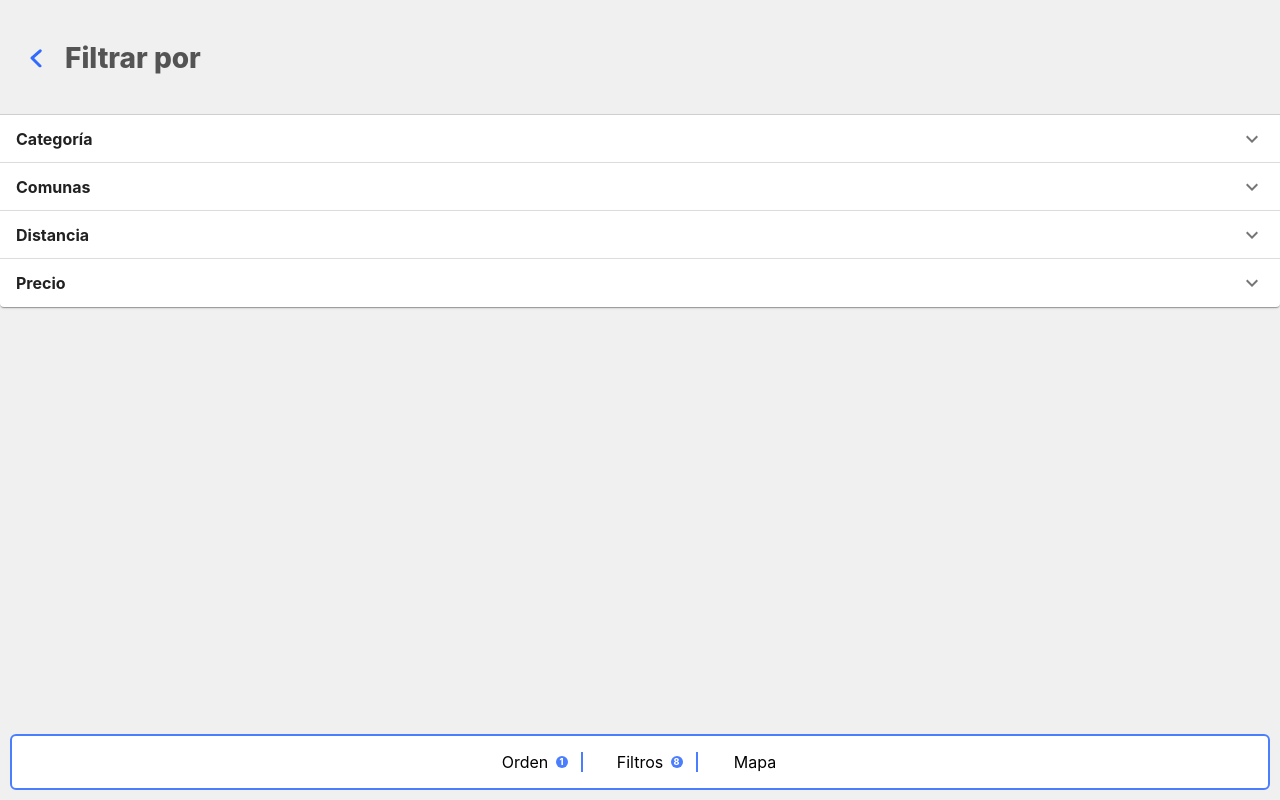
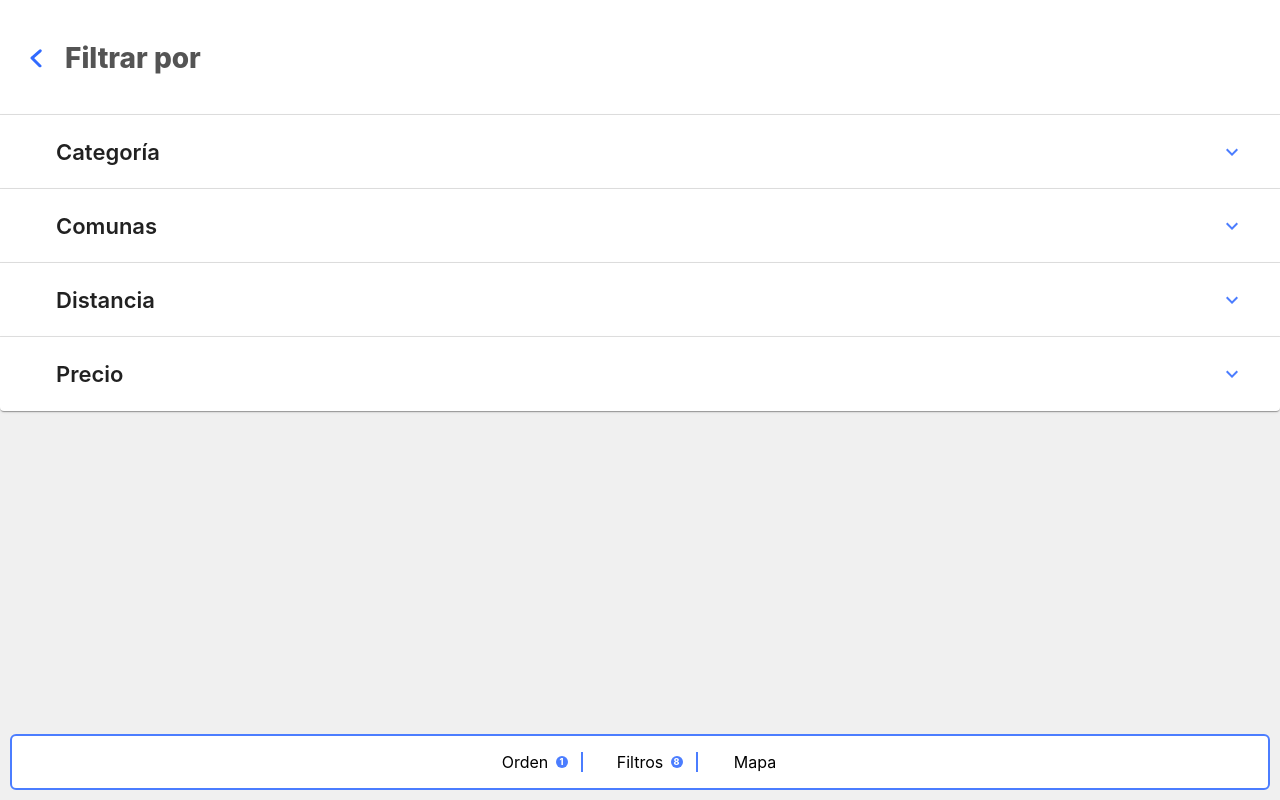
Before and after one commit to jotapixma/geolocationv2, a React (Create React App) app: page / in a window 1280 px wide. Built offline with nearby package versions, Linux system fonts and the light colour scheme.

Commit message:
fixing filter section style

```diff
--- a/src/assets/styles/components/GroupFilterSection.scss
+++ b/src/assets/styles/components/GroupFilterSection.scss
@@ -1,6 +1,7 @@
 $linear-gray : #979797;
 $font-gray-color: #78787A;
 $soft-black: #545454;
+$blue-custom: #4B7DFF;
 
 
 section.group-filter-section{
@@ -31,6 +32,7 @@ section.group-filter-section{
     height: 115px;
     display: flex;
     align-items: center;
+    background-color: #ffffff;
     padding-inline-start: 40px;
     .filter-title{
       padding-left: 25px;
@@ -49,10 +51,26 @@ section.group-filter-section{
       }
     }
   }
+  .MuiPaper-root{
+    padding: 0 20px 0 40px;
+    .MuiButtonBase-root{
+      .group-title{
+        font-size: 22px;
+        font-weight: 600;
+        margin: 12px 0;
+      }
+      span{
+        svg {color: $blue-custom; }
+      }
+      .MuiExpansionPanelSummary-content.Mui-expanded{
+        margin: 0;
+      }
+    }
+  }
   .categories-panel{
     .group-list{
       list-style: none;
-      padding-left: 20px;
+      padding-left: 0;
       li{
         text-align: left;
         padding: 5px 0;
--- a/src/components/GroupFilterSection.jsx
+++ b/src/components/GroupFilterSection.jsx
@@ -27,7 +27,7 @@ export default function SimpleExpansionPanel() {
           aria-controls="panel1a-content"
           id="panel1a-header"
         >
-          <h4>Categoría</h4>
+          <h2 className="group-title">Categoría</h2>
         </ExpansionPanelSummary>
         <ExpansionPanelDetails>
           <CategoryItem/>
@@ -39,7 +39,7 @@ export default function SimpleExpansionPanel() {
           aria-controls="panel1a-content"
           id="panel1a-header"
         >
-          <h4>Comunas </h4>
+          <h2 className="group-title">Comunas </h2>
         </ExpansionPanelSummary>
         <ExpansionPanelDetails>
           <CommuneItem/>
@@ -51,7 +51,7 @@ export default function SimpleExpansionPanel() {
           aria-controls="panel1a-content"
           id="panel1a-header"
         >
-          <h4>Distancia</h4>
+          <h2 className="group-title">Distancia</h2>
         </ExpansionPanelSummary>
         <ExpansionPanelDetails>
           <DistanceItem/>
@@ -63,7 +63,7 @@ export default function SimpleExpansionPanel() {
           aria-controls="panel2a-content"
           id="panel2a-header"
         >
-          <h4>Precio</h4>
+          <h2 className="group-title">Precio</h2>
         </ExpansionPanelSummary>
         <ExpansionPanelDetails>
           <PriceItem/>
```
